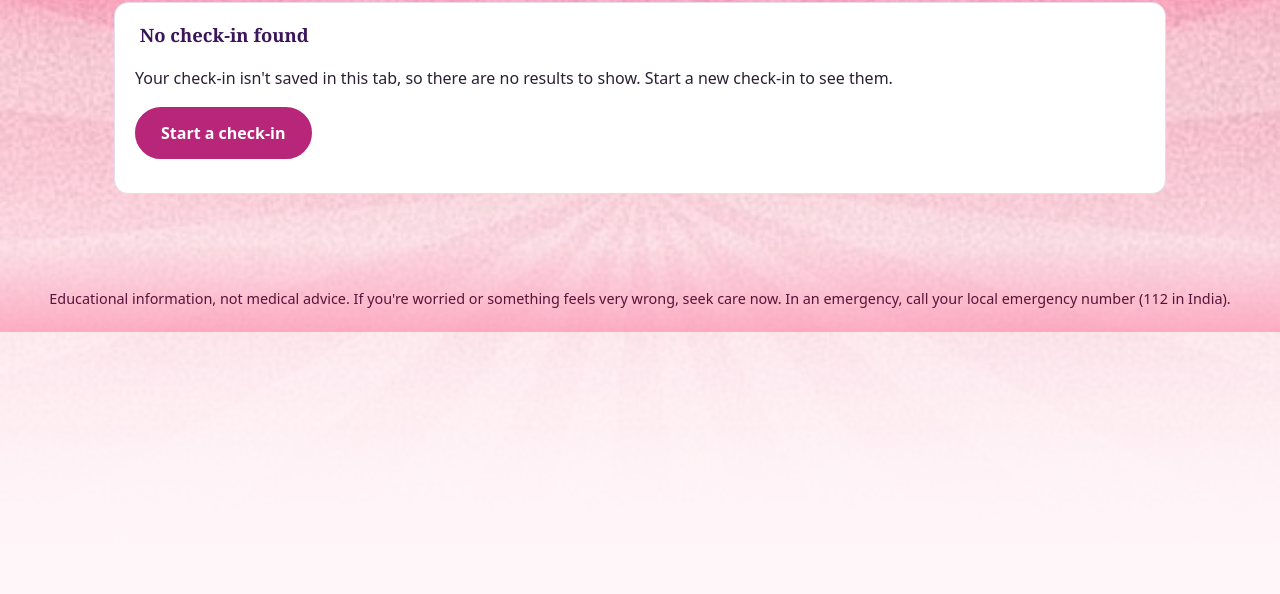
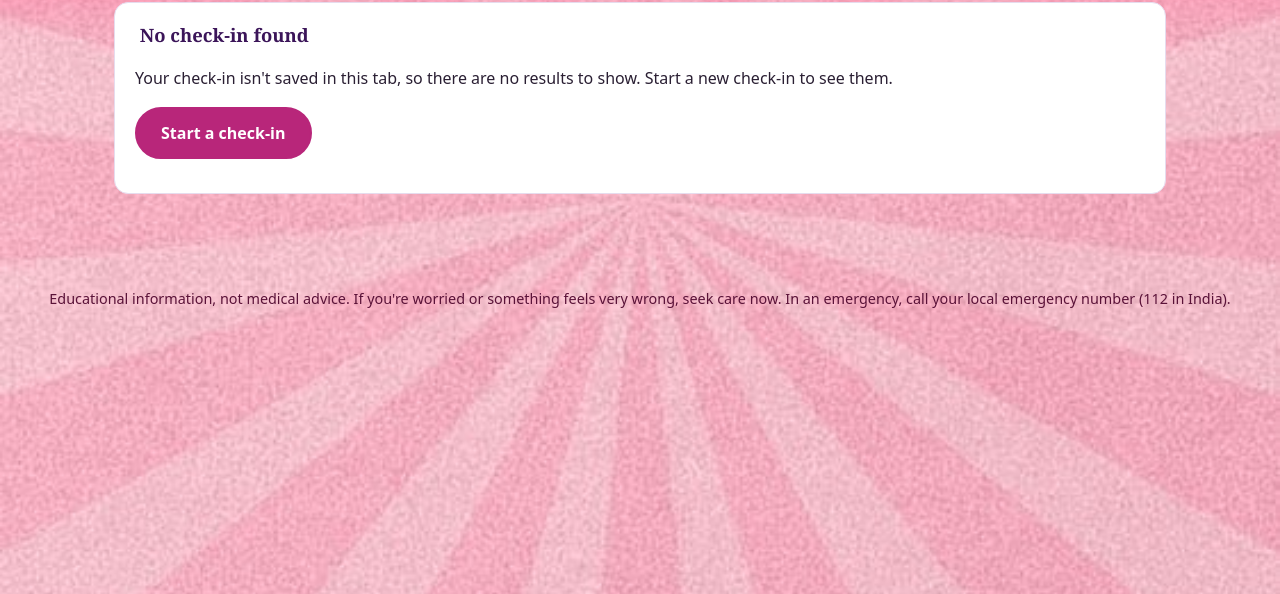
Before and after one commit to sanjanahegde62-maker/heardYou, a plain HTML site: page frontend/pages/results.html in a window 1280 px wide. Shown: the part 206-800 px from the top of the page. Drawn offline with Linux system fonts and the light colour scheme.

Commit message:
Make ACT background fill viewport
Co-authored-by: Copilot <223556219+Copilot@users.noreply.github.com>

```diff
--- a/frontend/styles/main.css
+++ b/frontend/styles/main.css
@@ -1335,31 +1335,6 @@ body.know::before {
     rgba(0,0,0,.18) 75%, rgba(0,0,0,.05) 88%, transparent 100%);
 }
 
-/* ===== ACT page: sunburst background, fades out downward ===== */
-body.act {
-  position: relative;
-  background: #fff6f9;               /* soft pink the photo fades into */
-}
-
-body.act::before {
-  content: "";
-  position: absolute;
-  top: 0; left: 0; right: 0;
-  height: 760px;                      /* how far down the sunburst reaches */
-  z-index: -1;                        /* behind all page content */
-  pointer-events: none;
-  background: #f9b8c8 url("../assets/act-bg.jpg") center 50% / cover no-repeat;
-
-  -webkit-mask-image: linear-gradient(to bottom,
-    #000 0%, rgba(0,0,0,.98) 15%, rgba(0,0,0,.9) 30%,
-    rgba(0,0,0,.7) 45%, rgba(0,0,0,.42) 60%,
-    rgba(0,0,0,.18) 75%, rgba(0,0,0,.05) 88%, transparent 100%);
-          mask-image: linear-gradient(to bottom,
-    #000 0%, rgba(0,0,0,.98) 15%, rgba(0,0,0,.9) 30%,
-    rgba(0,0,0,.7) 45%, rgba(0,0,0,.42) 60%,
-    rgba(0,0,0,.18) 75%, rgba(0,0,0,.05) 88%, transparent 100%);
-}
-
 /* ===== Ribbon: crisp outlined style (old bow colour) ===== */
 .ribbon.hero__bow {
   width: 68px;
@@ -1398,3 +1373,24 @@ body.act::before {
     rgba(252, 122, 160, 0)   100%
   );
 }
+
+/* ===== ACT page: sunburst fills the whole screen, no fade, no white edge ===== */
+body.act {
+  background: #f9b8c8;               /* fallback colour, same as the image */
+}
+
+body.act::before {
+  content: "";
+  position: fixed;                    /* always covers the full window */
+  inset: 0;
+  z-index: -1;
+  pointer-events: none;
+  background: #f9b8c8 url("../assets/act-bg.jpg") center / cover no-repeat;
+  -webkit-mask-image: none;
+          mask-image: none;           /* no fade, so the pink goes right to the bottom */
+}
+
+/* remove the footer's own pink strip so there is no hard line at its bottom */
+body.act .site-footer {
+  background: none;
+}
```
